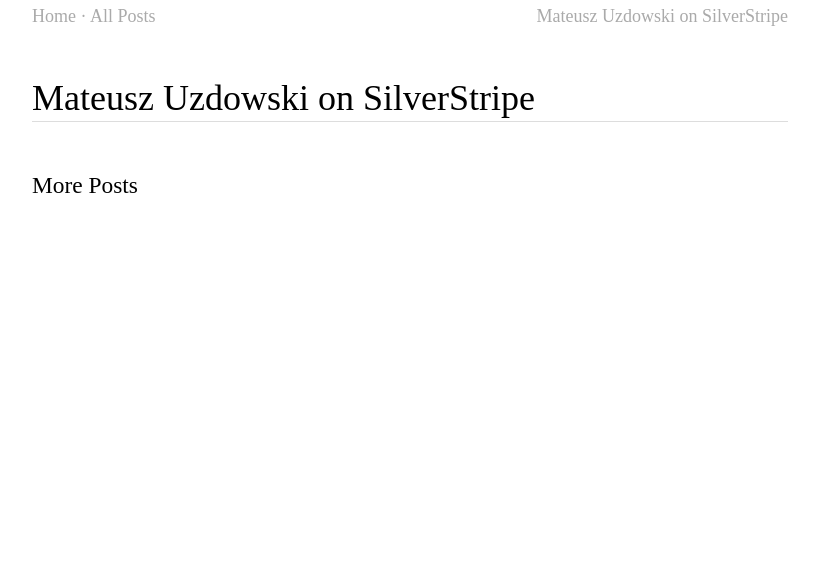
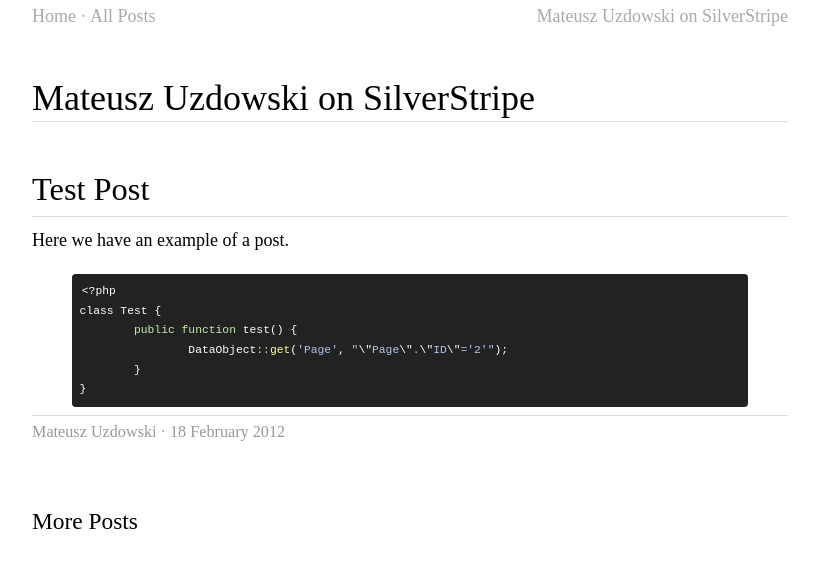
Before and after one commit to mateusz/Blog-Techniki-SilverStripe, a Jekyll site: the page built from index.markdown, in a window 1280 px wide. Shown: the top 568 px of the page, without its empty margins (230-1049 px from the left). Built offline with Jekyll 4.4.1, drawn with Linux system fonts in a browser that asks for light colours; Markdown is read by kramdown in place of the engine named in the settings.

Commit message:
Fix problems caused by lack of typekit

```diff
--- a/_layouts/default.html
+++ b/_layouts/default.html
@@ -13,8 +13,6 @@
 		{% if page.robots %}
 			<meta name="robots" content="{{ page.robots }}"/>
 		{% endif %}
-		<script type="text/javascript" src="http://use.typekit.com/brv6igt.js"></script>
-		<script type="text/javascript">try{Typekit.load();}catch(e){}</script>
 		<link rel="stylesheet" href="css/style.css" type="text/css" />
 		<link rel="stylesheet" href="css/syntax.css" type="text/css" />
 		<link rel="canonical" href="{{ site.url }}"/>
--- /dev/null
+++ b/_posts/2012-02-18-test-post.markdown
@@ -0,0 +1,16 @@
+---
+layout: post
+title: Test Post
+---
+
+Here we have an example of a post.
+
+{% highlight php %}
+<?php
+class Test {
+	public function test() {
+		DataObject::get('Page', "\"Page\".\"ID\"='2'");
+	}
+}
+
+{% endhighlight %}
--- a/css/style.css
+++ b/css/style.css
@@ -126,7 +126,7 @@ code {
 }
 
 pre {
-	font: 0.7em Monaco, monospace;
+	font: 0.7em Monaco, Consolas, monospace;
 	line-height: 1.4em;
 	display: block;
 	color: white;
```
